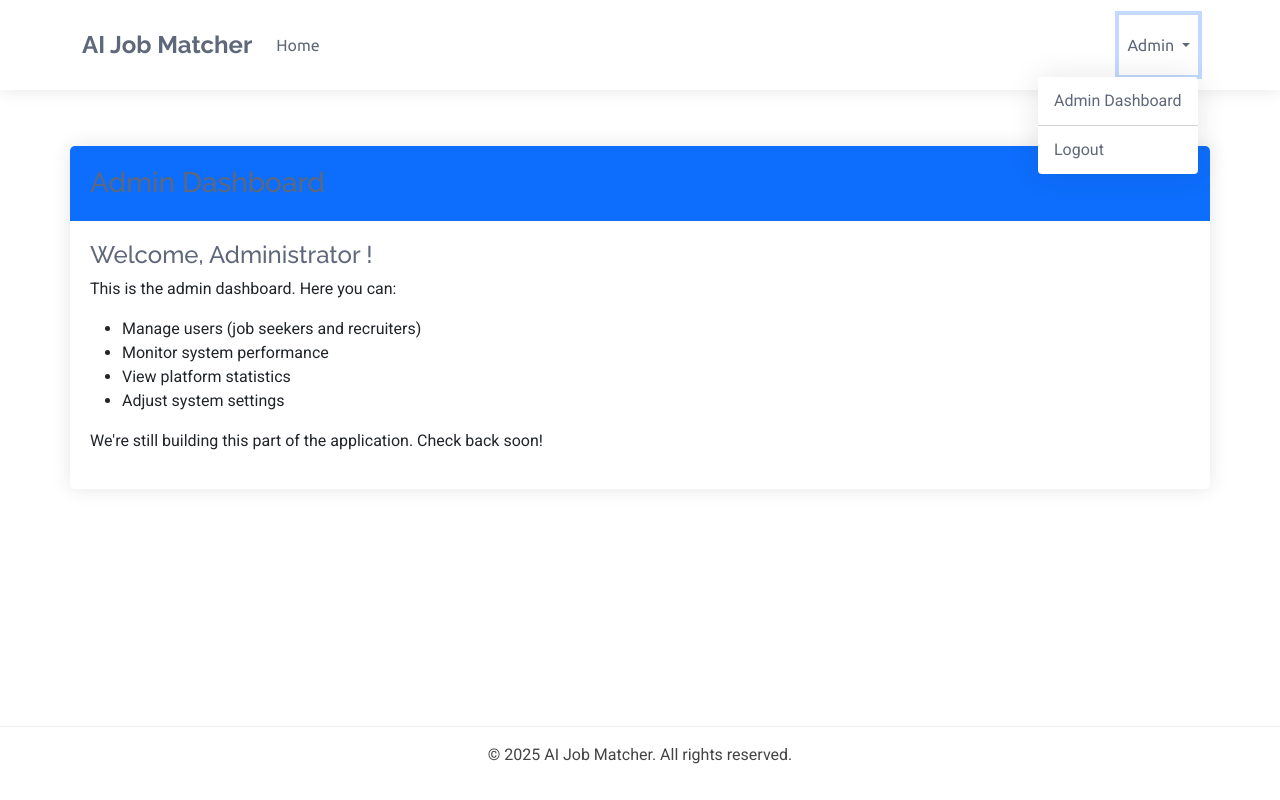
After one commit to AiJared/job_matching_website, a Django app: page /dashboards/admin/ in a window 1280 px wide, after a click on "Admin". The commit adds this page. Run offline with Django 5.2, Linux system fonts and the light colour scheme; a user stored in the database is signed in.

Commit message:
started working on the dashboards

```diff
--- a/templates/dashboards/admin_dashboard.html
+++ b/templates/dashboards/admin_dashboard.html
@@ -1,4 +1,4 @@
-{% extends 'base.html' %}
+{% extends 'dashboards/base.html' %}
 
 {% block title %}Admin Dashboard - AI Job Matcher{% endblock %}
 
--- /dev/null
+++ b/templates/dashboards/base.html
@@ -0,0 +1,284 @@
+<!DOCTYPE html>
+<html lang="en">
+<head>
+    <meta charset="UTF-8">
+    <meta name="viewport" content="width=device-width, initial-scale=1.0">
+    <title>{% block title %}AI Job Matching Platform{% endblock %}</title>
+    <!-- Bootstrap CSS -->
+    <link href="https://cdn.jsdelivr.net/npm/bootstrap@5.3.0-alpha1/dist/css/bootstrap.min.css" rel="stylesheet">
+    <!-- Google Fonts -->
+    <link href="https://fonts.googleapis.com/css?family=Roboto:300,400,500,700&display=swap" rel="stylesheet">
+    <link href="https://fonts.googleapis.com/css?family=Raleway:300,400,500,600,700&display=swap" rel="stylesheet">
+    <link href="https://fonts.googleapis.com/css?family=Ubuntu:300,400,500,700&display=swap" rel="stylesheet">
+    <!-- Custom CSS -->
+    <style>
+        /* eNno Font & Color Variables */
+        :root {
+            /* Fonts */
+            --default-font: "Roboto", system-ui, -apple-system, "Segoe UI", Roboto, "Helvetica Neue", Arial, "Noto Sans", "Liberation Sans", sans-serif;
+            --heading-font: "Raleway", sans-serif;
+            --nav-font: "Ubuntu", sans-serif;
+
+            /* Global Colors */
+            --background-color: #ffffff;
+            --default-color: #444444;
+            --heading-color: #5f687b;
+            --accent-color: #10bc69;
+            --surface-color: #ffffff;
+            --contrast-color: #ffffff;
+
+            /* Nav Menu Colors */
+            --nav-color: #5f687b;
+            --nav-hover-color: #10bc69;
+            --nav-mobile-background-color: #ffffff;
+            --nav-dropdown-background-color: #ffffff;
+            --nav-dropdown-color: #5f687b;
+            --nav-dropdown-hover-color: #10bc69;
+        }
+
+        body {
+            color: var(--default-color);
+            background-color: var(--background-color);
+            font-family: var(--default-font);
+        }
+
+        h1, h2, h3, h4, h5, h6 {
+            color: var(--heading-color);
+            font-family: var(--heading-font);
+        }
+
+        a {
+            color: var(--accent-color);
+            text-decoration: none;
+            transition: 0.3s;
+        }
+
+        a:hover {
+            color: color-mix(in srgb, var(--accent-color), transparent 25%);
+            text-decoration: none;
+        }
+
+        /* Navigation Bar Styling */
+        .navbar {
+            padding: 15px 0;
+            transition: all 0.5s;
+            background-color: var(--background-color) !important;
+            box-shadow: 0px 0 18px rgba(0, 0, 0, 0.1);
+        }
+
+        .navbar-brand {
+            font-family: var(--heading-font);
+            font-weight: 700;
+            font-size: 24px;
+            color: var(--heading-color) !important;
+        }
+
+        .navbar-nav .nav-link {
+            font-family: var(--nav-font);
+            color: var(--nav-color) !important;
+            font-weight: 400;
+            padding: 18px 15px;
+            transition: 0.3s;
+        }
+
+        .navbar-nav .nav-link:hover,
+        .navbar-nav .nav-link.active {
+            color: var(--nav-hover-color) !important;
+        }
+
+        .dropdown-menu {
+            background-color: var(--nav-dropdown-background-color);
+            border: none;
+            border-radius: 4px;
+            box-shadow: 0px 0px 30px rgba(0, 0, 0, 0.1);
+        }
+
+        .dropdown-item {
+            color: var(--nav-dropdown-color);
+            transition: 0.3s;
+        }
+
+        .dropdown-item:hover,
+        .dropdown-item:focus {
+            color: var(--nav-dropdown-hover-color);
+            background-color: transparent;
+        }
+
+        /* Alert Messages */
+        .alert {
+            border-radius: 4px;
+            border: none;
+            box-shadow: 0px 0px 15px rgba(0, 0, 0, 0.1);
+        }
+
+        .alert-success {
+            background-color: #d4edda;
+            color: #155724;
+        }
+
+        .alert-danger {
+            background-color: #f8d7da;
+            color: #721c24;
+        }
+
+        .alert-warning {
+            background-color: #fff3cd;
+            color: #856404;
+        }
+
+        .alert-info {
+            background-color: #d1ecf1;
+            color: #0c5460;
+        }
+
+        /* Main Content Area */
+        .main-content {
+            min-height: calc(100vh - 180px);
+            padding: 40px 0;
+        }
+
+        /* Form Styling */
+        .form-control {
+            border-radius: 0;
+            padding: 10px 15px;
+            border: 1px solid rgba(95, 104, 123, 0.2);
+            color: var(--default-color);
+            transition: all 0.3s;
+        }
+
+        .form-control:focus {
+            border-color: var(--accent-color);
+            box-shadow: none;
+        }
+
+        .form-label {
+            color: var(--heading-color);
+            font-weight: 500;
+        }
+
+        .btn-primary {
+            background-color: var(--accent-color);
+            border-color: var(--accent-color);
+            border-radius: 50px;
+            padding: 10px 25px;
+            transition: all 0.3s;
+            font-family: var(--heading-font);
+            font-weight: 500;
+        }
+
+        .btn-primary:hover {
+            background-color: color-mix(in srgb, var(--accent-color), transparent 15%);
+            border-color: color-mix(in srgb, var(--accent-color), transparent 15%);
+            box-shadow: 0 8px 28px rgba(0, 0, 0, 0.1);
+        }
+
+        /* Card Styling */
+        .card {
+            border: none;
+            border-radius: 5px;
+            background-color: var(--surface-color);
+            box-shadow: 0px 0px 20px rgba(0, 0, 0, 0.1);
+            transition: all 0.3s;
+            margin-bottom: 20px;
+        }
+
+        .card-header {
+            background-color: transparent;
+            border-bottom: 1px solid rgba(95, 104, 123, 0.1);
+            padding: 20px;
+        }
+
+        .card-header h4, .card-header h5 {
+            margin-bottom: 0;
+            font-weight: 600;
+        }
+
+        .card-body {
+            padding: 20px;
+        }
+
+        /* Footer */
+        footer {
+            background-color: var(--background-color) !important;
+            border-top: 1px solid rgba(95, 104, 123, 0.1);
+            color: var(--default-color) !important;
+            padding: 25px 0;
+        }
+    </style>
+    {% block extra_css %}{% endblock %}
+</head>
+<body>
+    <!-- Navigation Bar -->
+    <nav class="navbar navbar-expand-lg">
+        <div class="container">
+            <a class="navbar-brand" href="/">AI Job Matcher</a>
+            <button class="navbar-toggler" type="button" data-bs-toggle="collapse" data-bs-target="#navbarNav" aria-controls="navbarNav" aria-expanded="false" aria-label="Toggle navigation">
+                <span class="navbar-toggler-icon"></span>
+            </button>
+            <div class="collapse navbar-collapse" id="navbarNav">
+                <ul class="navbar-nav me-auto">
+                    <li class="nav-item">
+                        <a class="nav-link" href="{% url 'accounts:home' %}">Home</a>
+                    </li>
+                </ul>
+                <ul class="navbar-nav">
+                    {% if user.is_authenticated %}
+                        <li class="nav-item dropdown">
+                            <a class="nav-link dropdown-toggle" href="#" id="navbarDropdown" role="button" data-bs-toggle="dropdown" aria-expanded="false">
+                                {{ user.username }}
+                            </a>
+                            <ul class="dropdown-menu dropdown-menu-end" aria-labelledby="navbarDropdown">
+                                {% if user.role == 'Candidate' %}
+                                    <li><a class="dropdown-item" href="{% url 'dashboards:candidate_dashboard' %}">Dashboard</a></li>
+                                {% elif user.role == 'Recruiter' %}
+                                    <li><a class="dropdown-item" href="{% url 'dashboards:recruiter_dashboard' %}">Dashboard</a></li>
+                                {% elif user.is_admin %}
+                                    <li><a class="dropdown-item" href="{% url 'dashboards:admin_dashboard' %}">Admin Dashboard</a></li>
+                                {% endif %}
+                                <li><hr class="dropdown-divider"></li>
+                                <li><a class="dropdown-item" href="{% url 'accounts:logout' %}">Logout</a></li>
+                            </ul>
+                        </li>
+                    {% else %}
+                        <li class="nav-item">
+                            <a class="nav-link" href="{% url 'accounts:login' %}">Login</a>
+                        </li>
+                        <li class="nav-item">
+                            <a class="nav-link" href="{% url 'accounts:register' %}">Register</a>
+                        </li>
+                    {% endif %}
+                </ul>
+            </div>
+        </div>
+    </nav>
+
+    <!-- Messages -->
+    <div class="container mt-3">
+        {% if messages %}
+            {% for message in messages %}
+                <div class="alert alert-{{ message.tags }} alert-dismissible fade show" role="alert">
+                    {{ message }}
+                    <button type="button" class="btn-close" data-bs-dismiss="alert" aria-label="Close"></button>
+                </div>
+            {% endfor %}
+        {% endif %}
+    </div>
+
+    <!-- Main Content -->
+    <div class="container main-content">
+        {% block content %}{% endblock %}
+    </div>
+
+    <!-- Footer -->
+    <footer class="text-center py-3">
+        <div class="container">
+            <p class="mb-0">&copy; {% now "Y" %} AI Job Matcher. All rights reserved.</p>
+        </div>
+    </footer>
+
+    <!-- Bootstrap JS -->
+    <script src="https://cdn.jsdelivr.net/npm/bootstrap@5.3.0-alpha1/dist/js/bootstrap.bundle.min.js"></script>
+    <!-- Custom JS -->
+    {% block extra_js %}{% endblock %}
+</body>
+</html>
--- a/templates/dashboards/candidate_dashboard.html
+++ b/templates/dashboards/candidate_dashboard.html
@@ -1,4 +1,4 @@
-{% extends 'base.html' %}
+{% extends 'dashboards/base.html' %}
 
 {% block title %}Job Seeker Dashboard - AI Job Matcher{% endblock %}
 
--- a/templates/dashboards/recruiter_dashboard.html
+++ b/templates/dashboards/recruiter_dashboard.html
@@ -1,4 +1,4 @@
-{% extends 'base.html' %}
+{% extends 'dashboards/base.html' %}
 
 {% block title %}Recruiter Dashboard - AI Job Matcher{% endblock %}
 
```
Also changed, not shown: db.sqlite3.
